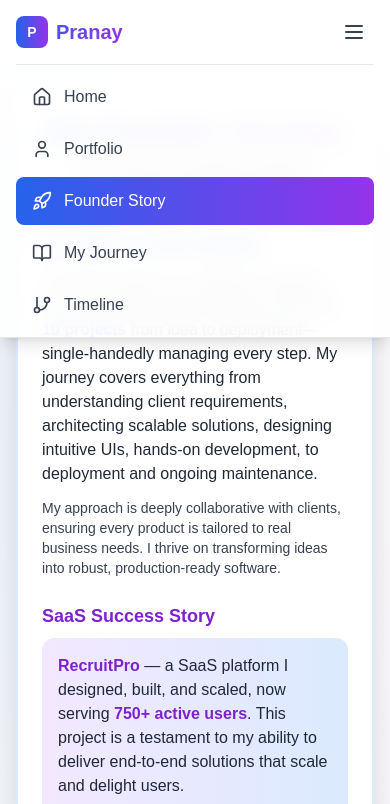
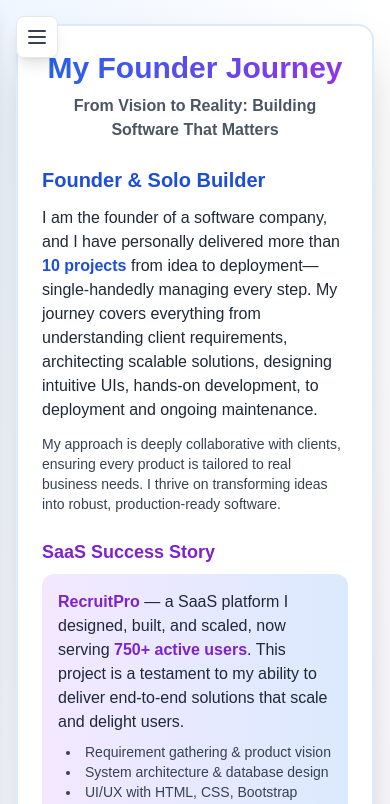
Before and after one commit to psanghvi17/website, a Next.js app: page /founder-story in a window 390 px wide. Shown: the top 804 px of the page. Built offline with nearby package versions, Linux system fonts and the light colour scheme.

Commit message:
responsive

```diff
--- a/app/layout.tsx
+++ b/app/layout.tsx
@@ -19,9 +19,11 @@ export default function RootLayout({
         <link rel="icon" href="/website/favicon.ico" />
       </head>
       <body>
-        <Navigation />
-        <div className="pt-16">
-          {children}
+        <div className="flex min-h-screen">
+          <Navigation />
+          <main className="flex-1 md:ml-0">
+            {children}
+          </main>
         </div>
       </body>
     </html>
--- a/components/navigation.tsx
+++ b/components/navigation.tsx
@@ -1,11 +1,13 @@
 "use client"
 
+import { useState } from "react"
 import Link from "next/link"
 import { usePathname } from "next/navigation"
-import { Home, User, Rocket, BookOpen, GitBranch } from "lucide-react"
+import { Home, User, Rocket, BookOpen, GitBranch, X, Menu } from "lucide-react"
 
 export default function Navigation() {
   const pathname = usePathname()
+  const [isMobileMenuOpen, setIsMobileMenuOpen] = useState(false)
 
   const navItems = [
     {
@@ -35,25 +37,55 @@ export default function Navigation() {
     },
   ]
 
+  const toggleMobileMenu = () => {
+    setIsMobileMenuOpen(!isMobileMenuOpen)
+  }
+
+  const closeMobileMenu = () => {
+    setIsMobileMenuOpen(false)
+  }
+
   return (
-    <nav className="fixed top-0 left-0 right-0 z-50 bg-white/90 backdrop-blur-md border-b border-gray-200 shadow-lg">
-      <div className="max-w-7xl mx-auto px-4 sm:px-6 lg:px-8">
-        <div className="flex justify-between items-center h-16">
-          {/* Logo */}
-          <div className="flex items-center">
+    <>
+      {/* Mobile Overlay */}
+      {isMobileMenuOpen && (
+        <div
+          className="fixed inset-0 bg-black/50 z-40 md:hidden"
+          onClick={closeMobileMenu}
+        />
+      )}
+
+      {/* Sidebar Navigation */}
+      <nav className={`fixed top-0 left-0 h-full z-50 bg-white/95 backdrop-blur-md border-r border-gray-200 shadow-lg transform transition-transform duration-300 ease-in-out ${
+        isMobileMenuOpen ? 'translate-x-0' : '-translate-x-full'
+      } md:translate-x-0 md:relative md:z-auto md:bg-transparent md:border-r-0 md:shadow-none`}>
+
+        <div className="flex flex-col h-full w-64 md:w-auto">
+          {/* Header */}
+          <div className="flex items-center justify-between p-4 md:p-0 md:mb-8">
             <Link
               href="/"
               className="flex items-center space-x-2 text-xl font-bold bg-gradient-to-r from-blue-600 to-purple-600 bg-clip-text text-transparent hover:scale-105 transition-transform duration-200"
+              onClick={closeMobileMenu}
             >
               <div className="w-8 h-8 bg-gradient-to-r from-blue-600 to-purple-600 rounded-lg flex items-center justify-center">
                 <span className="text-white font-bold text-sm">P</span>
               </div>
               <span>Pranay</span>
             </Link>
+
+            {/* Mobile Close Button */}
+            <button
+              onClick={closeMobileMenu}
+              className="p-2 rounded-lg text-gray-700 hover:bg-gray-100 hover:text-blue-600 transition-colors duration-200 md:hidden"
+            >
+              <X className="w-6 h-6" />
+            </button>
           </div>
 
           {/* Navigation Links */}
-          <div className="hidden md:flex items-center space-x-1">
+          <div className="flex-1 px-4 md:px-0">
+            <div className="flex flex-col space-y-2 md:space-y-1">
               {navItems.map((item) => {
                 const Icon = item.icon
                 const isActive = pathname === item.href
@@ -62,47 +94,14 @@ export default function Navigation() {
                   <Link
                     key={item.href}
                     href={item.href}
-                  className={`flex items-center space-x-2 px-4 py-2 rounded-lg font-medium transition-all duration-200 ${
+                    onClick={closeMobileMenu}
+                    className={`flex items-center space-x-3 px-4 py-3 rounded-lg font-medium transition-all duration-200 ${
                       isActive
                         ? "bg-gradient-to-r from-blue-600 to-purple-600 text-white shadow-lg"
                         : "text-gray-700 hover:bg-gray-100 hover:text-blue-600"
                     }`}
                   >
-                  <Icon className="w-4 h-4" />
-                  <span>{item.label}</span>
-                </Link>
-              )
-            })}
-          </div>
-
-          {/* Mobile Menu Button */}
-          <div className="md:hidden">
-            <button className="p-2 rounded-lg text-gray-700 hover:bg-gray-100 hover:text-blue-600 transition-colors duration-200">
-              <svg className="w-6 h-6" fill="none" stroke="currentColor" viewBox="0 0 24 24">
-                <path strokeLinecap="round" strokeLinejoin="round" strokeWidth={2} d="M4 6h16M4 12h16M4 18h16" />
-              </svg>
-            </button>
-          </div>
-        </div>
-
-        {/* Mobile Navigation */}
-        <div className="md:hidden border-t border-gray-200 py-2">
-          <div className="flex flex-col space-y-1">
-            {navItems.map((item) => {
-              const Icon = item.icon
-              const isActive = pathname === item.href
-
-              return (
-                <Link
-                  key={item.href}
-                  href={item.href}
-                  className={`flex items-center space-x-3 px-4 py-3 rounded-lg font-medium transition-all duration-200 ${
-                    isActive
-                      ? "bg-gradient-to-r from-blue-600 to-purple-600 text-white"
-                      : "text-gray-700 hover:bg-gray-100 hover:text-blue-600"
-                  }`}
-                >
-                  <Icon className="w-5 h-5" />
+                    <Icon className="w-5 h-5 md:w-4 md:h-4" />
                     <span>{item.label}</span>
                   </Link>
                 )
@@ -111,5 +110,16 @@ export default function Navigation() {
           </div>
         </div>
       </nav>
+
+      {/* Mobile Menu Button */}
+      <div className="fixed top-4 left-4 z-50 md:hidden">
+        <button
+          onClick={toggleMobileMenu}
+          className="p-2 rounded-lg bg-white/90 backdrop-blur-md border border-gray-200 shadow-lg text-gray-700 hover:bg-gray-100 hover:text-blue-600 transition-colors duration-200"
+        >
+          <Menu className="w-6 h-6" />
+        </button>
+      </div>
+    </>
   )
 }
```
Also changed, not shown: app/page.tsx (+1 -1 lines). Lines whose indentation alone changed are shown as unchanged.
